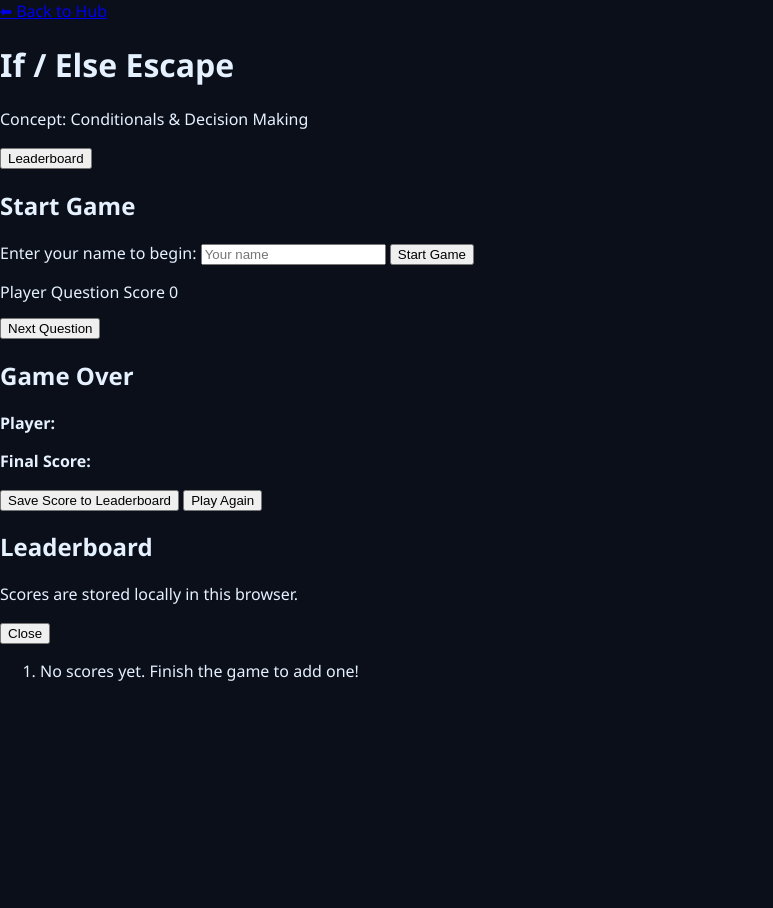
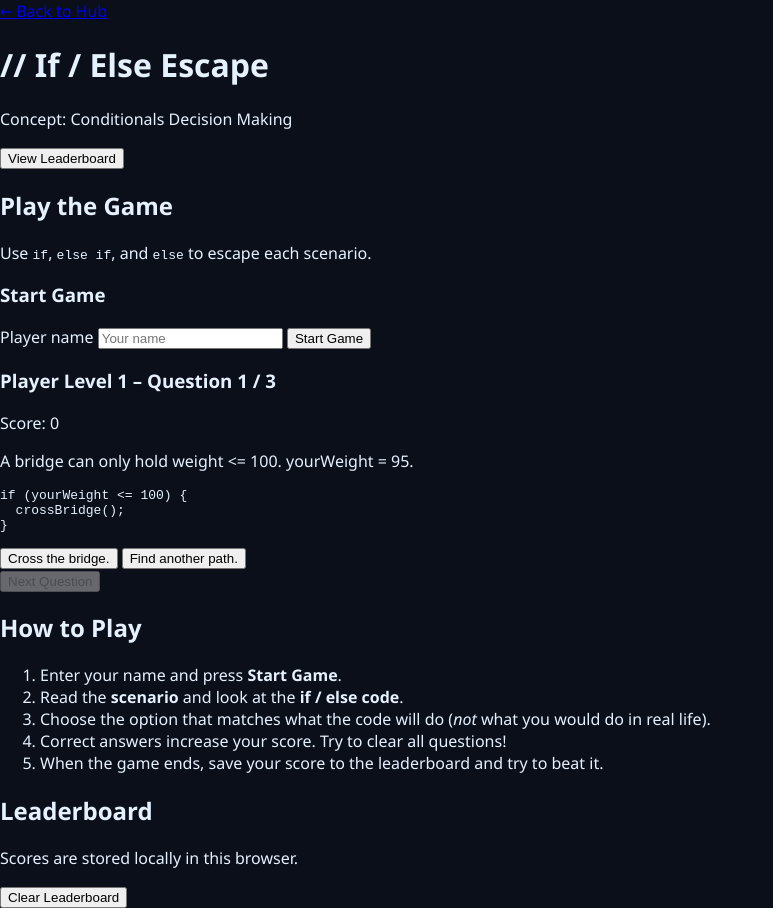
Before and after one commit to christianinho1-a11y/A005Games, a plain HTML site: page if_else_escape.html in a window 1280 px wide. Shown: the whole page, without its empty margins (0-773 px from the left). Before the commit the page ends 800 px from the top, so only its background shows below. Drawn offline with Linux system fonts and the light colour scheme.

Commit message:
Update if_else_escape.html

```diff
--- a/if_else_escape.html
+++ b/if_else_escape.html
@@ -2,78 +2,152 @@
 <html lang="en">
 <head>
   <meta charset="UTF-8" />
-  <meta name="viewport" content="width=device-width, initial-scale=1.0" />
-  <title>If / Else Escape – CS Mini Game</title>
+  <title>If / Else Escape</title>
   <link rel="stylesheet" href="style.css" />
+  <script defer src="if_else_escape.js"></script>
 </head>
-<body>
-  <div class="page-wrapper">
+<body class="cs-body">
+  <a href="index.html" class="back-link">← Back to Hub</a>
+
+  <main class="page-wrap">
+    <!-- Top title + concept tag -->
     <header class="page-header">
-      <div class="page-header-left">
-        <a class="back-link" href="index.html">⬅ Back to Hub</a>
-        <h1>If / Else Escape</h1>
-        <p class="page-subtitle">Concept: Conditionals &amp; Decision Making</p>
+      <div>
+        <h1 class="page-title">// If / Else Escape</h1>
+        <p class="page-subtitle">
+          Concept: <span class="tag">Conditionals</span>
+          <span class="tag">Decision Making</span>
+        </p>
       </div>
-      <div class="page-header-right">
-        <button class="btn secondary-btn" id="leaderboard-toggle" type="button">Leaderboard</button>
-      </div>
+
+      <button id="openLeaderboardBtn" class="btn btn-outline">
+        View Leaderboard
+      </button>
     </header>
 
-    <main class="game-layout">
-      <!-- Player setup panel: shown before the game starts -->
-      <section class="panel player-setup" id="setup-panel">
-        <h2>Start Game</h2>
-        <label for="player-name">Enter your name to begin:</label>
-        <input id="player-name" type="text" placeholder="Your name" />
-        <button class="btn primary-btn" id="start-game" type="button">Start Game</button>
-        <p class="helper-text" id="name-error" aria-live="polite"></p>
+    <!-- Main 2-column layout -->
+    <section class="layout-grid">
+      <!-- LEFT: Game card -->
+      <section class="card card-main">
+        <header class="card-header">
+          <h2 class="card-title">Play the Game</h2>
+          <p class="card-subtitle">
+            Use <code>if</code>, <code>else if</code>, and <code>else</code> to escape each scenario.
+          </p>
+        </header>
+
+        <!-- Start game box -->
+        <div class="sub-card">
+          <h3 class="sub-card-title">Start Game</h3>
+          <div class="form-row">
+            <label for="playerName" class="sr-only">Player name</label>
+            <input
+              type="text"
+              id="playerName"
+              class="input"
+              placeholder="Your name"
+            />
+            <button id="startGameBtn" class="btn">Start Game</button>
+          </div>
+        </div>
+
+        <!-- Question / play area -->
+        <div id="gameArea" class="sub-card">
+          <div class="sub-card-header">
+            <h3 class="sub-card-title" id="levelInfo">
+              Player Level 1 – Question 1 / 3
+            </h3>
+            <p class="sub-card-meta">
+              Score: <span id="scoreDisplay">0</span>
+            </p>
+          </div>
+
+          <p id="scenarioText" class="scenario-text">
+            A bridge can only hold weight &lt;= 100. yourWeight = 95.
+          </p>
+
+          <pre id="codeSnippet" class="code-block">
+if (yourWeight &lt;= 100) {
+  crossBridge();
+}</pre>
+
+          <div id="choiceButtons" class="button-row">
+            <button class="btn btn-choice" data-choice="0">
+              Cross the bridge.
+            </button>
+            <button class="btn btn-choice" data-choice="1">
+              Find another path.
+            </button>
+          </div>
+
+          <button id="nextQuestionBtn" class="btn btn-small" disabled>
+            Next Question
+          </button>
+        </div>
+
+        <!-- Game over box -->
+        <div id="gameOver" class="sub-card sub-card-highlight" hidden>
+          <h3 class="sub-card-title">Game Over</h3>
+          <p>Player: <span id="finalPlayerName">—</span></p>
+          <p>Final Score: <span id="finalScore">0</span></p>
+
+          <div class="button-row">
+            <button id="saveScoreBtn" class="btn">
+              Save Score to Leaderboard
+            </button>
+            <button id="playAgainBtn" class="btn btn-outline">
+              Play Again
+            </button>
+          </div>
+        </div>
       </section>
 
-      <!-- Game panel: shown after the player enters a name -->
-      <section class="panel game-panel hidden" id="game-panel">
-        <div class="game-meta">
-          <span class="badge">Player <span class="meta-value" id="player-display"></span></span>
-          <span class="badge level-badge" id="level-display"></span>
-          <span class="badge">Question <span class="meta-value" id="question-display"></span></span>
-          <span class="badge score-badge">Score <span class="meta-value" id="score-display">0</span></span>
-        </div>
+      <!-- RIGHT: Directions + Leaderboard -->
+      <aside class="sidebar">
+        <!-- Directions -->
+        <section class="card">
+          <header class="card-header">
+            <h2 class="card-title">How to Play</h2>
+          </header>
+          <ol class="info-list">
+            <li>Enter your name and press <strong>Start Game</strong>.</li>
+            <li>
+              Read the <strong>scenario</strong> and look at the
+              <strong>if / else code</strong>.
+            </li>
+            <li>
+              Choose the option that matches what the code will do
+              (<em>not</em> what you would do in real life).
+            </li>
+            <li>
+              Correct answers increase your score. Try to clear all questions!
+            </li>
+            <li>
+              When the game ends, save your score to the leaderboard and try to
+              beat it.
+            </li>
+          </ol>
+        </section>
 
-        <div class="question-block" id="story-box"></div>
-        <pre class="code-block" id="code-block"></pre>
+        <!-- Leaderboard card (always visible summary) -->
+        <section class="card">
+          <header class="card-header">
+            <h2 class="card-title">Leaderboard</h2>
+            <p class="card-subtitle small">
+              Scores are stored locally in this browser.
+            </p>
+          </header>
 
-        <div class="choices" id="choices"></div>
-        <div class="feedback" id="feedback"></div>
+          <ol id="leaderboardList" class="leaderboard-list">
+            <!-- Filled by JS -->
+          </ol>
 
-        <button class="btn primary-btn next-button hidden" id="next-button" type="button">Next Question</button>
-      </section>
-
-      <!-- Game over summary panel -->
-      <section class="panel summary-panel hidden" id="summary-panel">
-        <h2>Game Over</h2>
-        <p><strong>Player:</strong> <span id="summary-player"></span></p>
-        <p><strong>Final Score:</strong> <span id="summary-score"></span></p>
-        <div class="summary-actions">
-          <button class="btn primary-btn" id="save-score" type="button">Save Score to Leaderboard</button>
-          <button class="btn ghost-btn" id="play-again" type="button">Play Again</button>
-        </div>
-        <p class="helper-text" id="save-message" aria-live="polite"></p>
-      </section>
-    </main>
-
-    <!-- Leaderboard panel: shows saved scores from localStorage -->
-    <section class="panel leaderboard-panel hidden" id="leaderboard-panel">
-      <div class="leaderboard-header">
-        <div>
-          <h2>Leaderboard</h2>
-          <p class="leaderboard-note">Scores are stored locally in this browser.</p>
-        </div>
-        <button class="btn ghost-btn leaderboard-close" id="leaderboard-close" type="button">Close</button>
-      </div>
-      <ol class="leaderboard-table" id="leaderboard-list"></ol>
+          <button id="clearLeaderboardBtn" class="btn btn-small btn-danger">
+            Clear Leaderboard
+          </button>
+        </section>
+      </aside>
     </section>
-  </div>
-
-  <!-- JavaScript: game logic, rendering, and leaderboard storage -->
-  <script src="if_else_escape.js"></script>
+  </main>
 </body>
 </html>
```
